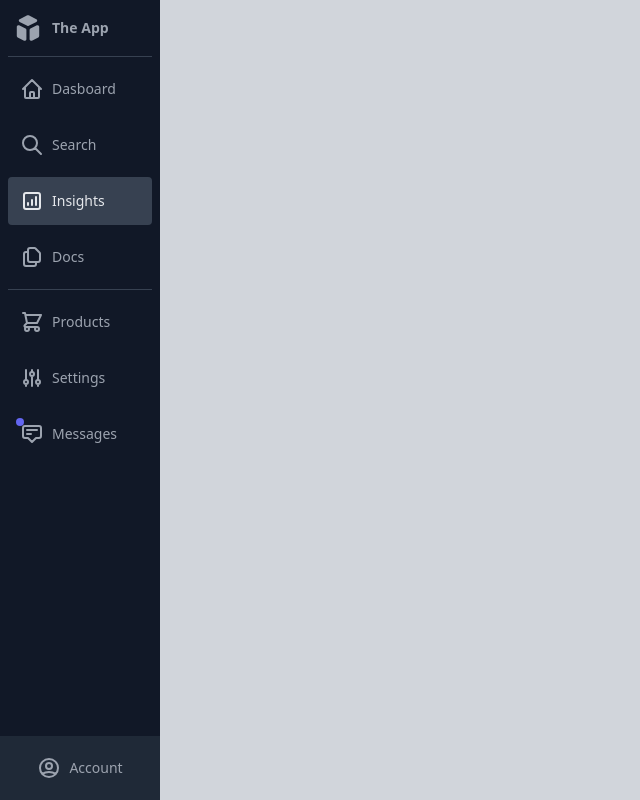
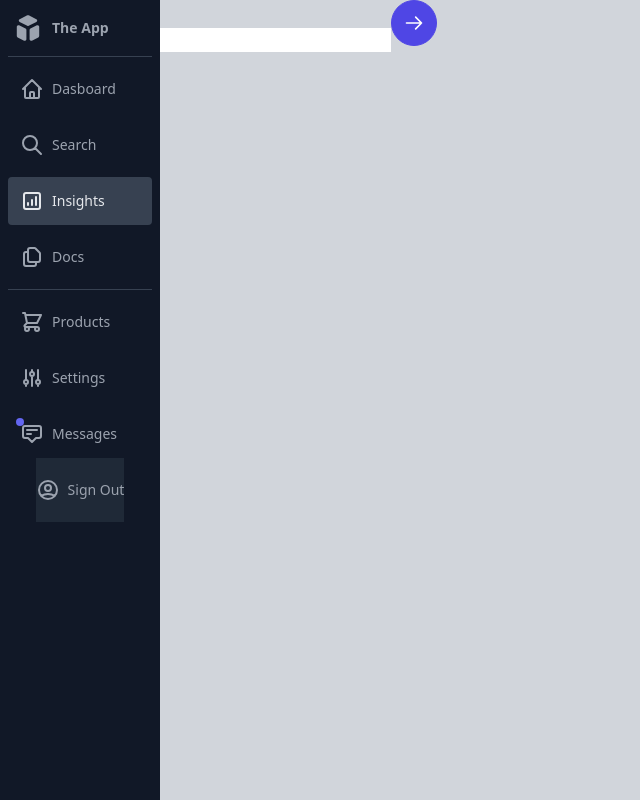
Before and after one commit to subashstanz/React-FireBase-Chat, a Next.js app: page /home in a window 1280 px wide. Shown: the whole page, without its empty margins (0-640 px from the left). Built offline with nearby package versions, Linux system fonts and the light colour scheme; no server answers; the database is empty.

Commit message:
Added real time message extraction from firechat DB

```diff
--- /dev/null
+++ b/components/base.ts
@@ -0,0 +1,17 @@
+import { initializeApp } from "firebase/app";
+import firebase from "firebase/compat/app";
+import "firebase/compat/auth";
+import "firebase/compat/firestore";
+
+const firebaseConfig = {
+  apiKey: "AIzaSyCl6DPQnYc22c6OjTe0COrw65IsqE6ZNbY",
+  authDomain: "cricchat-7c8eb.firebaseapp.com",
+  projectId: "cricchat-7c8eb",
+  storageBucket: "cricchat-7c8eb.appspot.com",
+  messagingSenderId: "508374134553",
+  appId: "1:508374134553:web:5ca1e23a724dc23b421f88",
+  measurementId: "G-M24J1DBRX0",
+};
+const firebaseAuth = firebase.initializeApp(firebaseConfig);
+
+export default firebaseAuth;
--- /dev/null
+++ b/components/message.tsx
@@ -0,0 +1,65 @@
+import React, { useEffect, useState } from "react";
+import firebaseAuth from "./base";
+import { collection, getDocs, getFirestore } from "firebase/firestore";
+import firebase from "firebase/compat/app";
+
+type Props = {};
+
+// const db = getFirestore(firebaseAuth);
+const db = firebase.firestore();
+
+export default function Message({}: Props) {
+  const [newMessage, setNewMessage] = useState<string>("");
+
+  console.log("newMessage", newMessage);
+
+  useEffect(() => {
+    getMessage();
+  }, []);
+
+  const getMessage = async () => {
+    const data = db.collection("messages");
+    console.log("finalsdata", data);
+    //  data.get().then(data => console.log('2323',data))
+    // console.log('final',final)
+    const final = await data.get();
+    console.log("achu", final.docs);
+    const map = final.docs?.map((item) => item.data());
+    console.log("3333", map);
+  };
+  return (
+    <div className="flex flex-col space-y-1">
+      <div>
+        {/* {me} */}
+        <div>
+          <input
+            value={newMessage}
+            type="text"
+            onChange={(event) => setNewMessage(event.target.value)}
+          />
+          <div
+            className="inline-block rounded-full border border-indigo-600 bg-indigo-600 p-3 text-white hover:bg-transparent hover:text-indigo-600 focus:outline-none focus:ring active:text-indigo-500"
+
+          >
+            <span className="sr-only"> Download </span>
+
+            <svg
+              className="h-5 w-5"
+              xmlns="http://www.w3.org/2000/svg"
+              fill="none"
+              viewBox="0 0 24 24"
+              stroke="currentColor"
+            >
+              <path
+                stroke-linecap="round"
+                stroke-linejoin="round"
+                stroke-width="2"
+                d="M14 5l7 7m0 0l-7 7m7-7H3"
+              />
+            </svg>
+          </div>
+        </div>
+      </div>
+    </div>
+  );
+}
--- a/components/sideBar.tsx
+++ b/components/sideBar.tsx
@@ -1,71 +1,200 @@
+import Router from "next/router";
 import React from "react";
+import { useSelector } from "react-redux";
+import { RootState } from "../redux/store";
+import firebaseAuth from "./base";
 
 type Props = {};
 
 function SideBar({}: Props) {
+  const count = useSelector((state: RootState) => state?.auth?.userData);
+
+  const signOut =  () => {
+    firebaseAuth?.auth()?.signOut();
+    Router.push("/login");
+  };
   return (
     <div className="flex flex-col items-center w-40 h-full overflow-hidden text-gray-400 bg-gray-900 ">
       <a className="flex items-center w-full px-3 mt-3" href="#">
-        <svg className="w-8 h-8 fill-current" xmlns="http://www.w3.org/2000/svg" viewBox="0 0 20 20" fill="currentColor">
+        <svg
+          className="w-8 h-8 fill-current"
+          xmlns="http://www.w3.org/2000/svg"
+          viewBox="0 0 20 20"
+          fill="currentColor"
+        >
           <path d="M11 17a1 1 0 001.447.894l4-2A1 1 0 0017 15V9.236a1 1 0 00-1.447-.894l-4 2a1 1 0 00-.553.894V17zM15.211 6.276a1 1 0 000-1.788l-4.764-2.382a1 1 0 00-.894 0L4.789 4.488a1 1 0 000 1.788l4.764 2.382a1 1 0 00.894 0l4.764-2.382zM4.447 8.342A1 1 0 003 9.236V15a1 1 0 00.553.894l4 2A1 1 0 009 17v-5.764a1 1 0 00-.553-.894l-4-2z" />
         </svg>
         <span className="ml-2 text-sm font-bold">The App</span>
       </a>
       <div className="w-full px-2">
         <div className="flex flex-col items-center w-full mt-3 border-t border-gray-700">
-            <a className="flex items-center w-full h-12 px-3 mt-2 rounded hover:bg-gray-700 hover:text-gray-300" href="#">
-                <svg className="w-6 h-6 stroke-current" xmlns="http://www.w3.org/2000/svg" fill="none" viewBox="0 0 24 24" stroke="currentColor">
-                    <path stroke-linecap="round" stroke-linejoin="round" stroke-width="2" d="M3 12l2-2m0 0l7-7 7 7M5 10v10a1 1 0 001 1h3m10-11l2 2m-2-2v10a1 1 0 01-1 1h-3m-6 0a1 1 0 001-1v-4a1 1 0 011-1h2a1 1 0 011 1v4a1 1 0 001 1m-6 0h6" />
+          <a
+            className="flex items-center w-full h-12 px-3 mt-2 rounded hover:bg-gray-700 hover:text-gray-300"
+            href="#"
+          >
+            <svg
+              className="w-6 h-6 stroke-current"
+              xmlns="http://www.w3.org/2000/svg"
+              fill="none"
+              viewBox="0 0 24 24"
+              stroke="currentColor"
+            >
+              <path
+                stroke-linecap="round"
+                stroke-linejoin="round"
+                stroke-width="2"
+                d="M3 12l2-2m0 0l7-7 7 7M5 10v10a1 1 0 001 1h3m10-11l2 2m-2-2v10a1 1 0 01-1 1h-3m-6 0a1 1 0 001-1v-4a1 1 0 011-1h2a1 1 0 011 1v4a1 1 0 001 1m-6 0h6"
+              />
             </svg>
             <span className="ml-2 text-sm font-medium">Dasboard</span>
           </a>
-            <a className="flex items-center w-full h-12 px-3 mt-2 rounded hover:bg-gray-700 hover:text-gray-300" href="#">
-                <svg className="w-6 h-6 stroke-current" xmlns="http://www.w3.org/2000/svg" fill="none" viewBox="0 0 24 24" stroke="currentColor">
-                    <path stroke-linecap="round" stroke-linejoin="round" stroke-width="2" d="M21 21l-6-6m2-5a7 7 0 11-14 0 7 7 0 0114 0z" />
+          <a
+            className="flex items-center w-full h-12 px-3 mt-2 rounded hover:bg-gray-700 hover:text-gray-300"
+            href="#"
+          >
+            <svg
+              className="w-6 h-6 stroke-current"
+              xmlns="http://www.w3.org/2000/svg"
+              fill="none"
+              viewBox="0 0 24 24"
+              stroke="currentColor"
+            >
+              <path
+                stroke-linecap="round"
+                stroke-linejoin="round"
+                stroke-width="2"
+                d="M21 21l-6-6m2-5a7 7 0 11-14 0 7 7 0 0114 0z"
+              />
             </svg>
             <span className="ml-2 text-sm font-medium">Search</span>
           </a>
-            <a className="flex items-center w-full h-12 px-3 mt-2 text-gray-200 bg-gray-700 rounded" href="#">
-                <svg className="w-6 h-6 stroke-current" xmlns="http://www.w3.org/2000/svg" fill="none" viewBox="0 0 24 24" stroke="currentColor">
-                    <path stroke-linecap="round" stroke-linejoin="round" stroke-width="2" d="M16 8v8m-4-5v5m-4-2v2m-2 4h12a2 2 0 002-2V6a2 2 0 00-2-2H6a2 2 0 00-2 2v12a2 2 0 002 2z" />
+          <a
+            className="flex items-center w-full h-12 px-3 mt-2 text-gray-200 bg-gray-700 rounded"
+            href="#"
+          >
+            <svg
+              className="w-6 h-6 stroke-current"
+              xmlns="http://www.w3.org/2000/svg"
+              fill="none"
+              viewBox="0 0 24 24"
+              stroke="currentColor"
+            >
+              <path
+                stroke-linecap="round"
+                stroke-linejoin="round"
+                stroke-width="2"
+                d="M16 8v8m-4-5v5m-4-2v2m-2 4h12a2 2 0 002-2V6a2 2 0 00-2-2H6a2 2 0 00-2 2v12a2 2 0 002 2z"
+              />
             </svg>
             <span className="ml-2 text-sm font-medium">Insights</span>
           </a>
-            <a className="flex items-center w-full h-12 px-3 mt-2 rounded hover:bg-gray-700 hover:text-gray-300" href="#">
-                <svg className="w-6 h-6 stroke-current" xmlns="http://www.w3.org/2000/svg" fill="none" viewBox="0 0 24 24" stroke="currentColor">
-                    <path stroke-linecap="round" stroke-linejoin="round" stroke-width="2" d="M8 7v8a2 2 0 002 2h6M8 7V5a2 2 0 012-2h4.586a1 1 0 01.707.293l4.414 4.414a1 1 0 01.293.707V15a2 2 0 01-2 2h-2M8 7H6a2 2 0 00-2 2v10a2 2 0 002 2h8a2 2 0 002-2v-2" />
+          <a
+            className="flex items-center w-full h-12 px-3 mt-2 rounded hover:bg-gray-700 hover:text-gray-300"
+            href="#"
+          >
+            <svg
+              className="w-6 h-6 stroke-current"
+              xmlns="http://www.w3.org/2000/svg"
+              fill="none"
+              viewBox="0 0 24 24"
+              stroke="currentColor"
+            >
+              <path
+                stroke-linecap="round"
+                stroke-linejoin="round"
+                stroke-width="2"
+                d="M8 7v8a2 2 0 002 2h6M8 7V5a2 2 0 012-2h4.586a1 1 0 01.707.293l4.414 4.414a1 1 0 01.293.707V15a2 2 0 01-2 2h-2M8 7H6a2 2 0 00-2 2v10a2 2 0 002 2h8a2 2 0 002-2v-2"
+              />
             </svg>
             <span className="ml-2 text-sm font-medium">Docs</span>
           </a>
         </div>
         <div className="flex flex-col items-center w-full mt-2 border-t border-gray-700">
-            <a className="flex items-center w-full h-12 px-3 mt-2 rounded hover:bg-gray-700 hover:text-gray-300" href="#">
-                <svg className="w-6 h-6 stroke-current" xmlns="http://www.w3.org/2000/svg" fill="none" viewBox="0 0 24 24" stroke="currentColor">
-                    <path stroke-linecap="round" stroke-linejoin="round" stroke-width="2" d="M3 3h2l.4 2M7 13h10l4-8H5.4M7 13L5.4 5M7 13l-2.293 2.293c-.63.63-.184 1.707.707 1.707H17m0 0a2 2 0 100 4 2 2 0 000-4zm-8 2a2 2 0 11-4 0 2 2 0 014 0z" />
+          <a
+            className="flex items-center w-full h-12 px-3 mt-2 rounded hover:bg-gray-700 hover:text-gray-300"
+            href="#"
+          >
+            <svg
+              className="w-6 h-6 stroke-current"
+              xmlns="http://www.w3.org/2000/svg"
+              fill="none"
+              viewBox="0 0 24 24"
+              stroke="currentColor"
+            >
+              <path
+                stroke-linecap="round"
+                stroke-linejoin="round"
+                stroke-width="2"
+                d="M3 3h2l.4 2M7 13h10l4-8H5.4M7 13L5.4 5M7 13l-2.293 2.293c-.63.63-.184 1.707.707 1.707H17m0 0a2 2 0 100 4 2 2 0 000-4zm-8 2a2 2 0 11-4 0 2 2 0 014 0z"
+              />
             </svg>
             <span className="ml-2 text-sm font-medium">Products</span>
           </a>
-            <a className="flex items-center w-full h-12 px-3 mt-2 rounded hover:bg-gray-700 hover:text-gray-300" href="#">
-                <svg className="w-6 h-6 stroke-current"  xmlns="http://www.w3.org/2000/svg" fill="none" viewBox="0 0 24 24" stroke="currentColor">
-                    <path stroke-linecap="round" stroke-linejoin="round" stroke-width="2" d="M12 6V4m0 2a2 2 0 100 4m0-4a2 2 0 110 4m-6 8a2 2 0 100-4m0 4a2 2 0 110-4m0 4v2m0-6V4m6 6v10m6-2a2 2 0 100-4m0 4a2 2 0 110-4m0 4v2m0-6V4" />
+          <a
+            className="flex items-center w-full h-12 px-3 mt-2 rounded hover:bg-gray-700 hover:text-gray-300"
+            href="#"
+          >
+            <svg
+              className="w-6 h-6 stroke-current"
+              xmlns="http://www.w3.org/2000/svg"
+              fill="none"
+              viewBox="0 0 24 24"
+              stroke="currentColor"
+            >
+              <path
+                stroke-linecap="round"
+                stroke-linejoin="round"
+                stroke-width="2"
+                d="M12 6V4m0 2a2 2 0 100 4m0-4a2 2 0 110 4m-6 8a2 2 0 100-4m0 4a2 2 0 110-4m0 4v2m0-6V4m6 6v10m6-2a2 2 0 100-4m0 4a2 2 0 110-4m0 4v2m0-6V4"
+              />
             </svg>
             <span className="ml-2 text-sm font-medium">Settings</span>
           </a>
-            <a className="relative flex items-center w-full h-12 px-3 mt-2 rounded hover:bg-gray-700 hover:text-gray-300" href="#">
-                <svg className="w-6 h-6 stroke-current" xmlns="http://www.w3.org/2000/svg" fill="none" viewBox="0 0 24 24" stroke="currentColor">
-                    <path stroke-linecap="round" stroke-linejoin="round" stroke-width="2" d="M7 8h10M7 12h4m1 8l-4-4H5a2 2 0 01-2-2V6a2 2 0 012-2h14a2 2 0 012 2v8a2 2 0 01-2 2h-3l-4 4z" />
+          <a
+            className="relative flex items-center w-full h-12 px-3 mt-2 rounded hover:bg-gray-700 hover:text-gray-300"
+            href="#"
+          >
+            <svg
+              className="w-6 h-6 stroke-current"
+              xmlns="http://www.w3.org/2000/svg"
+              fill="none"
+              viewBox="0 0 24 24"
+              stroke="currentColor"
+            >
+              <path
+                stroke-linecap="round"
+                stroke-linejoin="round"
+                stroke-width="2"
+                d="M7 8h10M7 12h4m1 8l-4-4H5a2 2 0 01-2-2V6a2 2 0 012-2h14a2 2 0 012 2v8a2 2 0 01-2 2h-3l-4 4z"
+              />
             </svg>
             <span className="ml-2 text-sm font-medium">Messages</span>
             <span className="absolute top-0 left-0 w-2 h-2 mt-2 ml-2 bg-indigo-500 rounded-full"></span>
           </a>
         </div>
       </div>
-    <a className="flex items-center justify-center w-full h-16 mt-auto bg-gray-800 hover:bg-gray-700 hover:text-gray-300" href="#">
-        <svg className="w-6 h-6 stroke-current" xmlns="http://www.w3.org/2000/svg" fill="none" viewBox="0 0 24 24" stroke="currentColor">
-            <path stroke-linecap="round" stroke-linejoin="round" stroke-width="2" d="M5.121 17.804A13.937 13.937 0 0112 16c2.5 0 4.847.655 6.879 1.804M15 10a3 3 0 11-6 0 3 3 0 016 0zm6 2a9 9 0 11-18 0 9 9 0 0118 0z" />
+      <div onClick={signOut}>
+        <a
+          className="flex items-center justify-center w-full h-16 mt-auto bg-gray-800 hover:bg-gray-700 hover:text-gray-300"
+          href="#"
+        >
+          <svg
+            className="w-6 h-6 stroke-current"
+            xmlns="http://www.w3.org/2000/svg"
+            fill="none"
+            viewBox="0 0 24 24"
+            stroke="currentColor"
+          >
+            <path
+              stroke-linecap="round"
+              stroke-linejoin="round"
+              stroke-width="2"
+              d="M5.121 17.804A13.937 13.937 0 0112 16c2.5 0 4.847.655 6.879 1.804M15 10a3 3 0 11-6 0 3 3 0 016 0zm6 2a9 9 0 11-18 0 9 9 0 0118 0z"
+            />
           </svg>
-        <span className="ml-2 text-sm font-medium">Account</span>
+          <span className="ml-2 text-sm font-medium">Sign Out</span>
         </a>
+      </div>
     </div>
   );
 }
--- a/hooks/useAuth.js
+++ b/hooks/useAuth.js
@@ -7,7 +7,6 @@ import { useEffect, useState, useRef, useCallback } from 'react';
 
     useEffect(() => {
       const unsubscribe = auth.onAuthStateChanged(user => {
-        console.log('current user unsubscribed,',user)
         if (user) {
           setUser(user);
         } else {
--- a/pages/home.tsx
+++ b/pages/home.tsx
@@ -10,15 +10,22 @@ import {
   VictoryVoronoiContainer,
   VictoryZoomContainer,
 } from "victory";
+import Message from "../components/message";
 import SideBar from "../components/sideBar";
 import { useAuthData } from "../redux/selector/authSelector";
 import { RootState } from "../redux/store";
 
 const Home = () => {
-  const count = useSelector((state: RootState) => state)
+  const count = useSelector((state: RootState) => state);
   console.log("data", count);
   return (
-    <div className="flex  w-screen h-screen bg-gray-300"><SideBar /></div>
+    <>
+      <div className="flex  w-screen h-screen bg-gray-300">
+        <SideBar />
+        <Message />
+      </div>
+
+    </>
   );
 };
 
--- a/redux/action/authAction.ts
+++ b/redux/action/authAction.ts
@@ -1,7 +1,6 @@
 import { LOGIN_USER, LOGOUT_USER } from "../action-types/authActionType";
 
 const setAuthData = (payload: any) => {
-    console.log('payload',payload)
   return { type: LOGIN_USER, payload };
 };
 
--- a/redux/userSlice.ts
+++ b/redux/userSlice.ts
@@ -33,8 +33,6 @@ export const counterSlice = createSlice({
     //   state.value += action.payload;
     // },
     updateUser: (state, action: PayloadAction<any>) => {
-      console.log("fuck", state);
-      console.log("dick", action);
       state.userData = { ...action.payload };
     },
   },
```
Also changed, not shown: pages/login.tsx (+8 -22 lines). Lines whose indentation alone changed are shown as unchanged.
